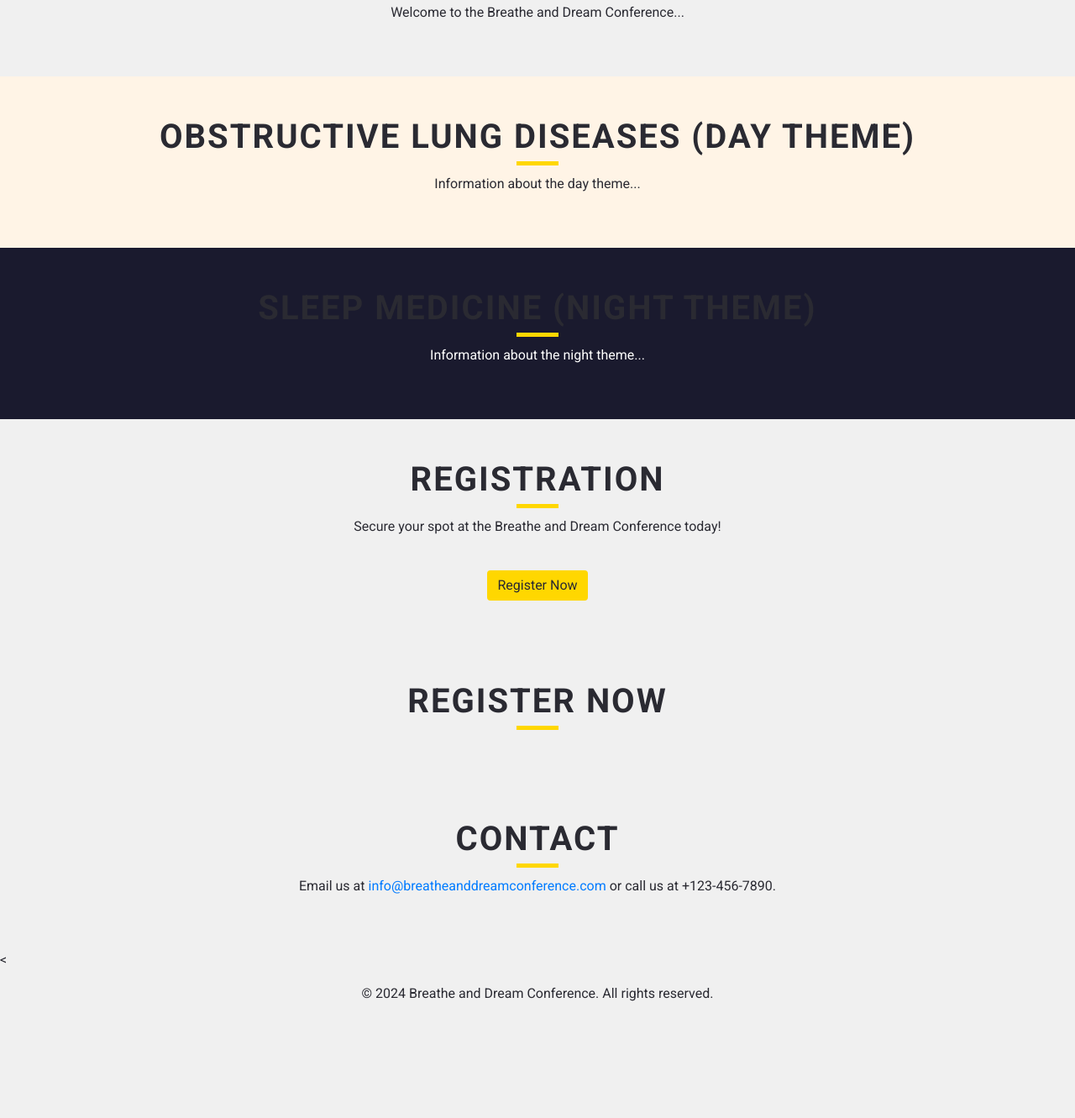
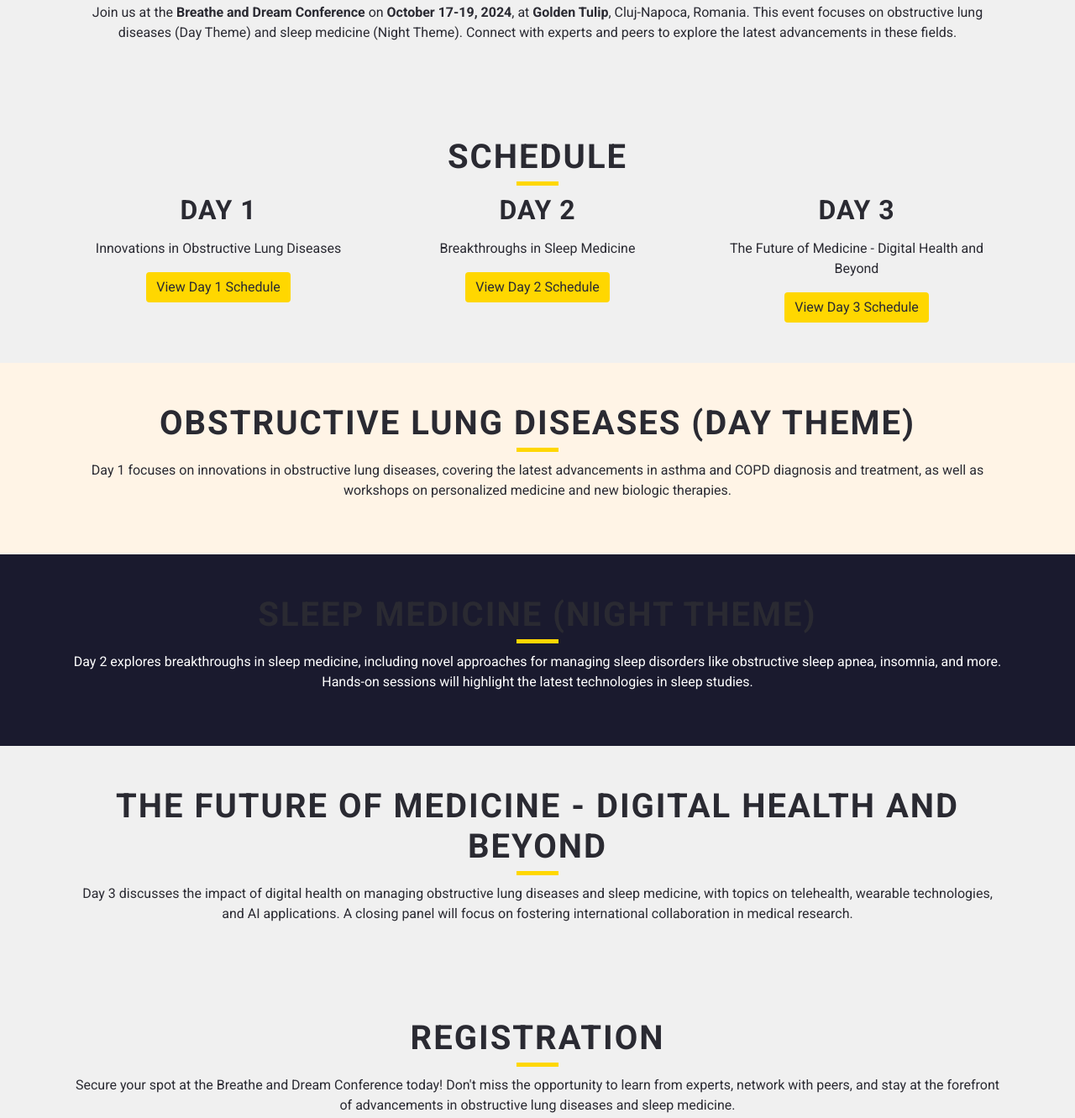
Before and after one commit to shkeewee/landing, a plain HTML site: page index.html in a window 1280 px wide. Shown: the part 913-2244 px from the top of the page at 84% size. Before the commit the page ends 2140 px from the top, so only its background shows below. Drawn offline with nearby package versions, Linux system fonts and the light colour scheme.

Commit message:
Update index.html

```diff
--- a/index.html
+++ b/index.html
@@ -35,7 +35,31 @@
     <section class="about py-5" id="about">
         <div class="container text-center">
             <h2>About the Event</h2>
-            <p>Welcome to the Breathe and Dream Conference...</p>
+            <p>Join us at the <strong>Breathe and Dream Conference</strong> on <strong>October 17-19, 2024</strong>, at <strong>Golden Tulip</strong>, Cluj-Napoca, Romania. This event focuses on obstructive lung diseases (Day Theme) and sleep medicine (Night Theme). Connect with experts and peers to explore the latest advancements in these fields.</p>
+        </div>
+    </section>
+
+    <!-- Schedule Section -->
+    <section class="schedule py-5" id="schedule">
+        <div class="container text-center">
+            <h2>Schedule</h2>
+            <div class="row">
+                <div class="col-md-4">
+                    <h3>Day 1</h3>
+                    <p>Innovations in Obstructive Lung Diseases</p>
+                    <a href="day1-schedule.html" class="btn btn-primary">View Day 1 Schedule</a>
+                </div>
+                <div class="col-md-4">
+                    <h3>Day 2</h3>
+                    <p>Breakthroughs in Sleep Medicine</p>
+                    <a href="day2-schedule.html" class="btn btn-primary">View Day 2 Schedule</a>
+                </div>
+                <div class="col-md-4">
+                    <h3>Day 3</h3>
+                    <p>The Future of Medicine - Digital Health and Beyond</p>
+                    <a href="day3-schedule.html" class="btn btn-primary">View Day 3 Schedule</a>
+                </div>
+            </div>
         </div>
     </section>
 
@@ -43,8 +67,7 @@
     <section class="theme-day py-5" id="day-theme">
         <div class="container text-center">
             <h2>Obstructive Lung Diseases (Day Theme)</h2>
-            <p>Information about the day theme...</p>
-            <!-- Include content specific to the day theme -->
+            <p>Day 1 focuses on innovations in obstructive lung diseases, covering the latest advancements in asthma and COPD diagnosis and treatment, as well as workshops on personalized medicine and new biologic therapies.</p>
         </div>
     </section>
 
@@ -52,8 +75,15 @@
     <section class="theme-night py-5" id="night-theme">
         <div class="container text-center">
             <h2>Sleep Medicine (Night Theme)</h2>
-            <p>Information about the night theme...</p>
-            <!-- Include content specific to the night theme -->
+            <p>Day 2 explores breakthroughs in sleep medicine, including novel approaches for managing sleep disorders like obstructive sleep apnea, insomnia, and more. Hands-on sessions will highlight the latest technologies in sleep studies.</p>
+        </div>
+    </section>
+
+    <!-- Future of Medicine Section -->
+    <section class="theme-future py-5" id="future-theme">
+        <div class="container text-center">
+            <h2>The Future of Medicine - Digital Health and Beyond</h2>
+            <p>Day 3 discusses the impact of digital health on managing obstructive lung diseases and sleep medicine, with topics on telehealth, wearable technologies, and AI applications. A closing panel will focus on fostering international collaboration in medical research.</p>
         </div>
     </section>
 
@@ -61,7 +91,7 @@
     <section class="registration py-5" id="registration">
         <div class="container text-center">
             <h2>Registration</h2>
-            <p>Secure your spot at the Breathe and Dream Conference today!</p>
+            <p>Secure your spot at the Breathe and Dream Conference today! Don't miss the opportunity to learn from experts, network with peers, and stay at the forefront of advancements in obstructive lung diseases and sleep medicine.</p>
             <a href="#registration-form" class="btn btn-primary mt-4">Register Now</a>
         </div>
     </section>
@@ -72,6 +102,19 @@
             <h2>Register Now</h2>
             <form>
                 <!-- Form content -->
+                <div class="form-group">
+                    <label for="name">Name</label>
+                    <input type="text" class="form-control" id="name" placeholder="Enter your name">
+                </div>
+                <div class="form-group">
+                    <label for="email">Email</label>
+                    <input type="email" class="form-control" id="email" placeholder="Enter your email">
+                </div>
+                <div class="form-group">
+                    <label for="institution">Institution</label>
+                    <input type="text" class="form-control" id="institution" placeholder="Enter your institution">
+                </div>
+                <button type="submit" class="btn btn-primary">Submit</button>
             </form>
         </div>
     </section>
@@ -80,12 +123,11 @@
     <section class="contact py-5" id="contact">
         <div class="container text-center">
             <h2>Contact</h2>
-            <p>Email us at <a href="mailto:info@breatheanddreamconference.com">info@breatheanddreamconference.com</a> or call us at +123-456-7890.</p>
+            <p>For more information, please email us at <a href="mailto:info@breatheanddreamconference.com">info@breatheanddreamconference.com</a> or call us at +123-456-7890.</p>
         </div>
     </section>
 
     <!-- Footer -->
-    <
     <footer class="py-3 text-center">
         <div class="container">
             <p>&copy; 2024 Breathe and Dream Conference. All rights reserved.</p>
```
